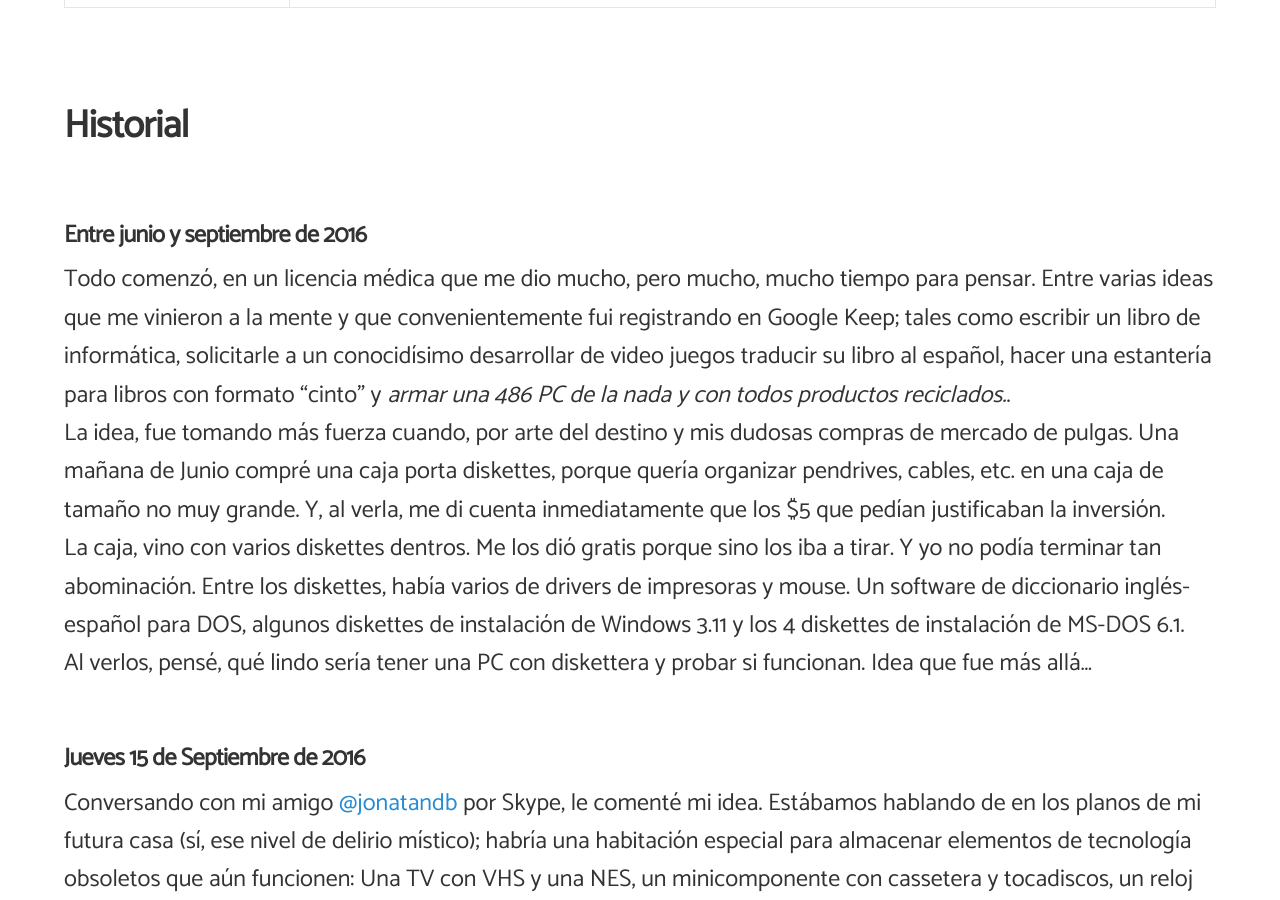
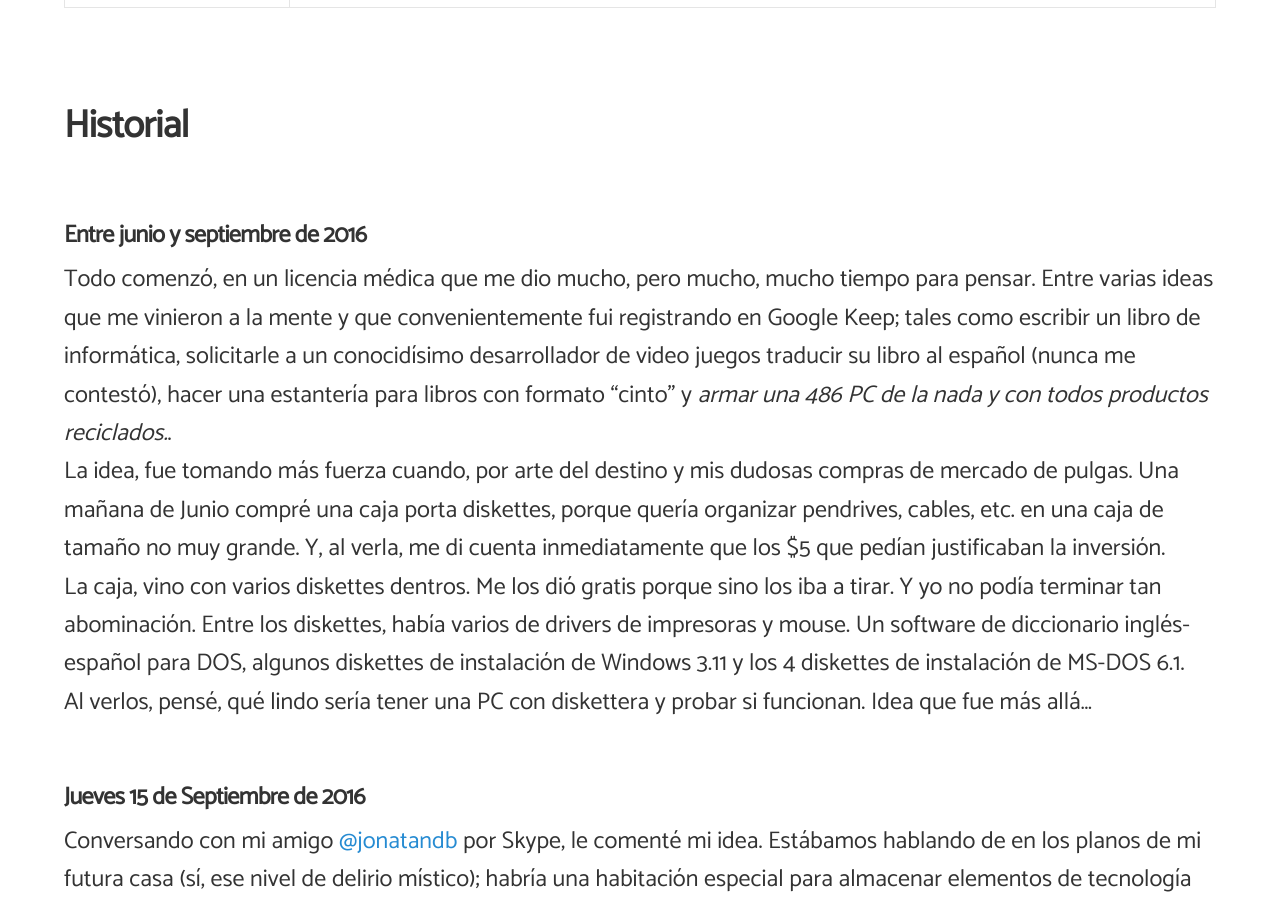
Before and after one commit to angelsimon/angelsimon.github.io, a Jekyll site: the page built from _posts/2016-10-03-armar-una-486-en-2016.md, in a window 1280 px wide and 900 px high, scrolled down 2049 px. Built offline with Jekyll 4.4.1, drawn with Linux system fonts in a browser that asks for light colours; nearby versions of some CDN libraries; comment, search, counter and statistics services are not loaded.

Commit message:
Update 2016-10-03-armar-una-486-en-2016.md

```diff
--- a/_posts/2016-10-03-armar-una-486-en-2016.md
+++ b/_posts/2016-10-03-armar-una-486-en-2016.md
@@ -77,7 +77,7 @@ de distintas máquinas que la gente deshace. A esto se le suma un bonus track. G
 <h2>Historial</h2>
 <br>
 <h4>Entre junio y septiembre de 2016</h4>
-Todo comenzó, en un licencia médica que me dio mucho, pero mucho, mucho tiempo para pensar. Entre varias ideas que me vinieron a la mente y que convenientemente fui registrando en Google Keep; tales como escribir un libro de informática, solicitarle a un conocidísimo desarrollar de video juegos traducir su libro al español, hacer una estantería para libros con formato "cinto" y <i>armar una 486 PC de la nada y con todos productos reciclados.</i>. <br>
+Todo comenzó, en un licencia médica que me dio mucho, pero mucho, mucho tiempo para pensar. Entre varias ideas que me vinieron a la mente y que convenientemente fui registrando en Google Keep; tales como escribir un libro de informática, solicitarle a un conocidísimo desarrollador de video juegos traducir su libro al español (nunca me contestó), hacer una estantería para libros con formato "cinto" y <i>armar una 486 PC de la nada y con todos productos reciclados.</i>. <br>
 La idea, fue tomando más fuerza cuando, por arte del destino y mis dudosas compras de mercado de pulgas. Una mañana de Junio compré una caja porta diskettes, porque quería organizar pendrives, cables, etc. en una caja de tamaño no muy grande. Y, al verla, me di cuenta inmediatamente que los $5 que pedían justificaban la inversión.<br>
 La caja, vino con varios diskettes dentros. Me los dió gratis porque sino los iba a tirar. Y yo no podía terminar tan abominación. Entre los diskettes, había varios de drivers de impresoras y mouse. Un software de diccionario inglés-español para DOS, algunos diskettes de instalación de Windows 3.11 y los 4 diskettes de instalación de MS-DOS 6.1.<br>
 Al verlos, pensé, qué lindo sería tener una PC con diskettera y probar si funcionan. Idea que fue más allá... <br>
```
